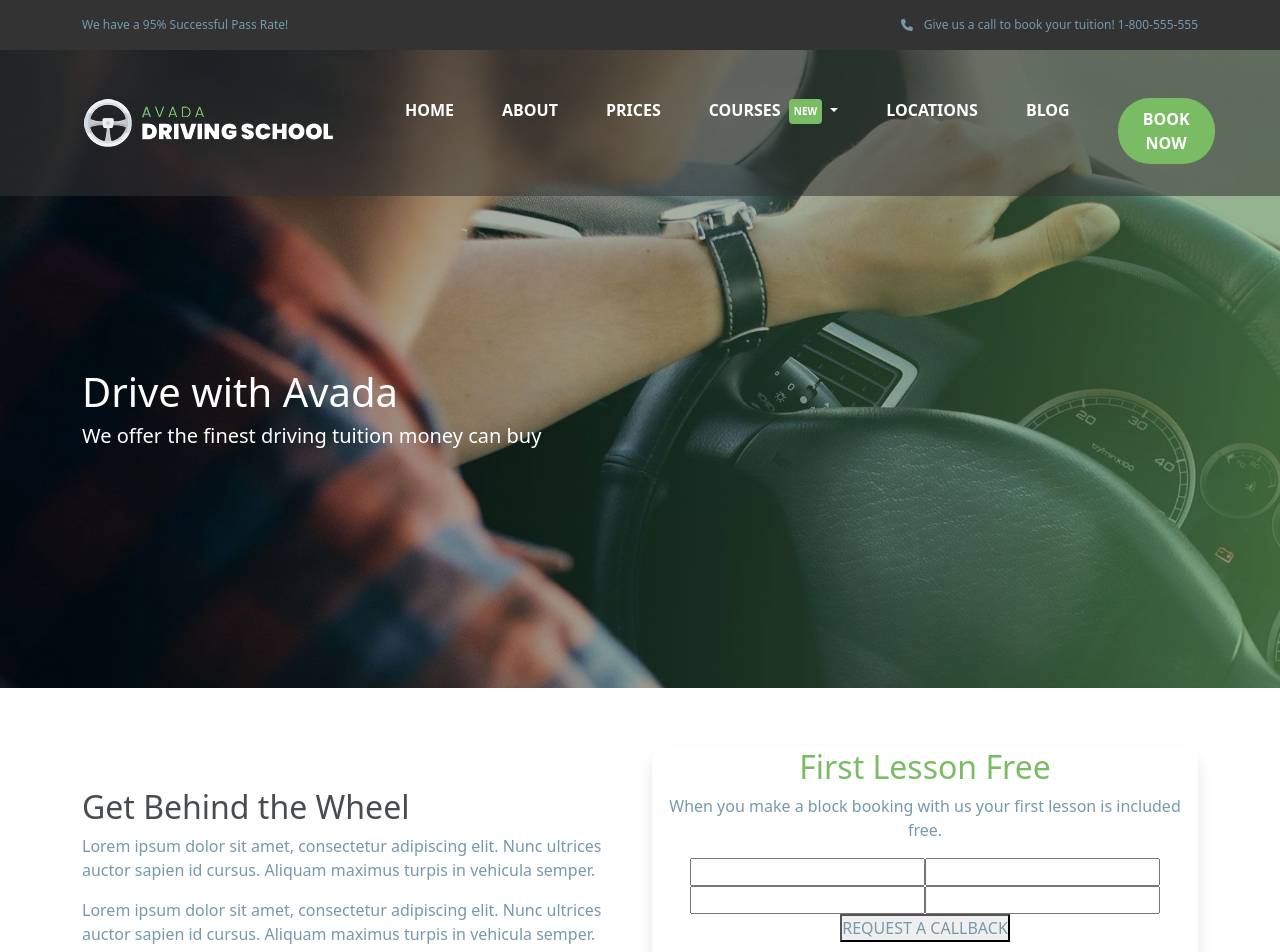
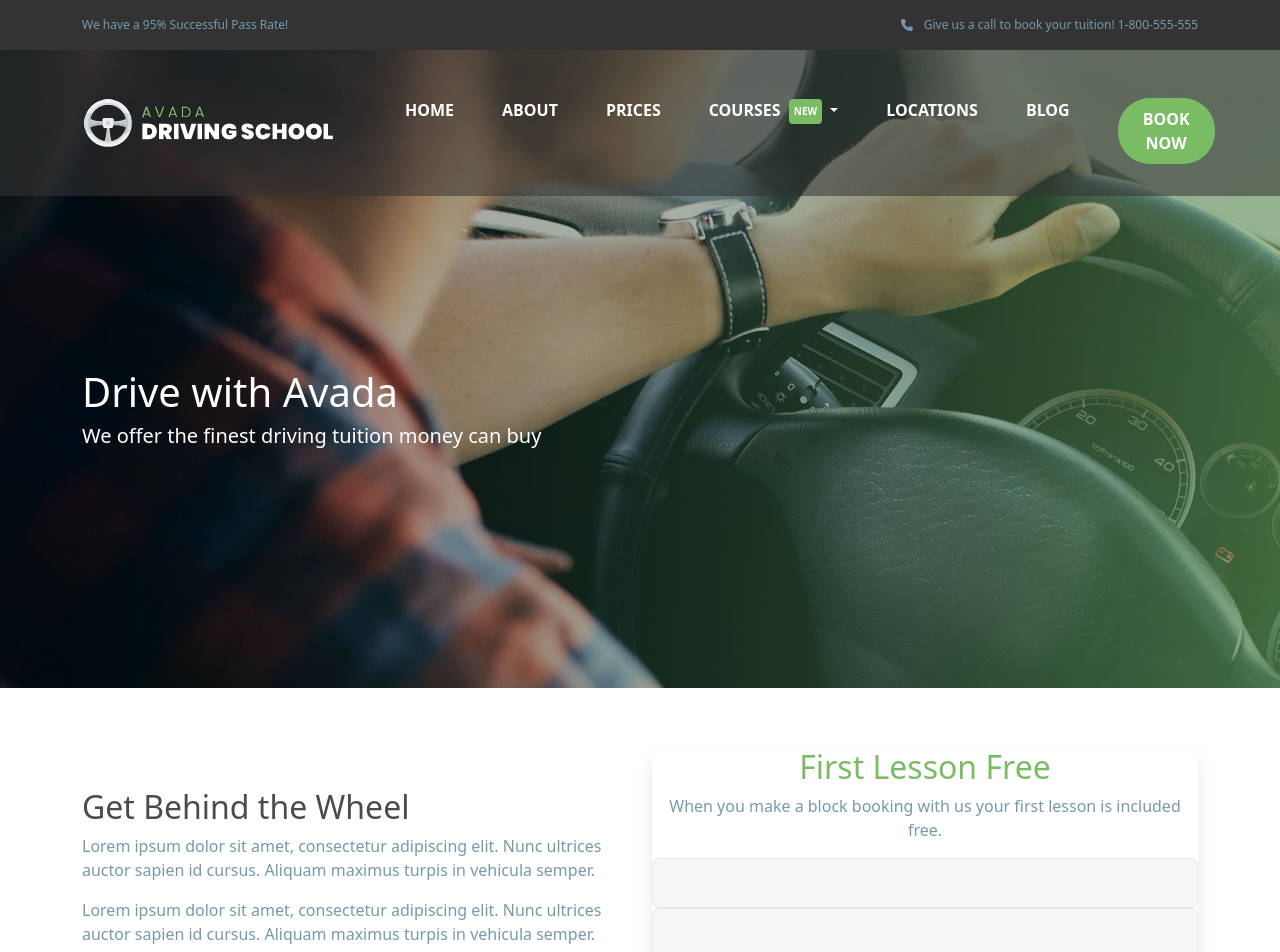
Before and after one commit to MiriamPecora/proj-html-vuejs, a Vue app: page / in a window 1280 px wide. Shown: the top 952 px of the page. Built offline with nearby package versions, Linux system fonts and the light colour scheme.

Commit message:
[UPD] input

```diff
--- a/src/assets/scss/partials/_common.scss
+++ b/src/assets/scss/partials/_common.scss
@@ -21,3 +21,17 @@ nav {
   background-color: white;
   box-shadow: 0px 10px 15px rgba(163, 163, 163, 0.262);
 }
+
+.team-10-input{
+  background-color: $bg-about;
+  border: 1px solid $input-border-color;
+  line-height: 3;
+  padding: 0px 20px;
+  display: block;
+  width: 100%;
+  border-radius: 7px;
+
+  &:focus-visible{
+      outline: 0;
+  }
+}
--- a/src/assets/scss/partials/_variables.scss
+++ b/src/assets/scss/partials/_variables.scss
@@ -9,3 +9,4 @@ $bg-dark-semitransparent: #3333338C;
 $color-text: #7799AD;
 $color-title: #494C4E;
 $bg-about: #f6f6f6;
+$input-border-color: #E7E7E7;
--- a/src/pages/PageHome.vue
+++ b/src/pages/PageHome.vue
@@ -73,10 +73,10 @@ export default {
                     <div class="team-10-card text-center">
                         <h2 class="team-10-text-main">First Lesson Free</h2>
                         <p>When you make a block booking with us your first lesson is included free.</p>
-                        <input type="text">
-                        <input type="text">
-                        <input type="text">
-                        <input type="text">
+                        <input class="team-10-input" type="text">
+                        <input class="team-10-input" type="text">
+                        <input class="team-10-input" type="text">
+                        <input class="team-10-input" type="text">
                         <button>REQUEST A CALLBACK</button>
                     </div>
                 </div>
@@ -201,6 +201,8 @@ export default {
         h2{
             margin-top: 100px;
         }
+
+
         .team-10-card{
             width: 100%;
             height: 630px;
```
